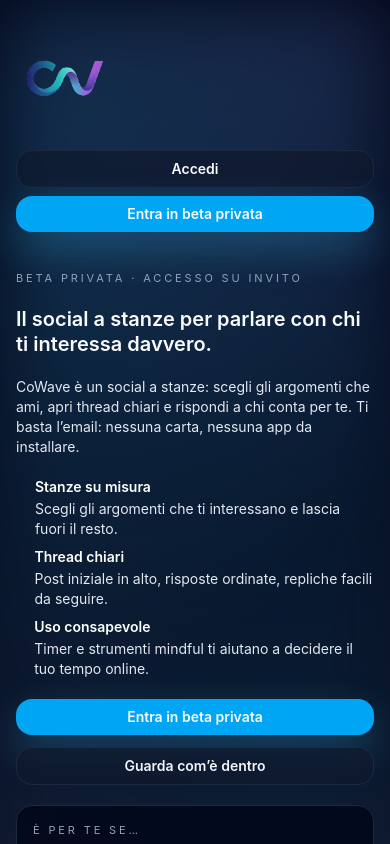
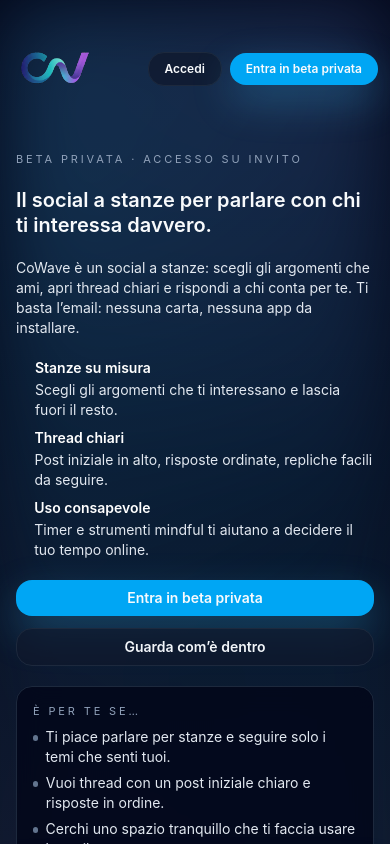
Before and after one commit to gittertothemoon/cowave, a React (Vite) app: page / in a window 390 px wide. Shown: the top 844 px of the page. Built offline with nearby package versions, Linux system fonts and the light colour scheme.

Commit message:
responsivness pt2

```diff
--- a/src/pages/LandingPage.jsx
+++ b/src/pages/LandingPage.jsx
@@ -241,15 +241,15 @@ export default function LandingPage() {
       />
 
       <div className="relative z-10">
-        <header className="max-w-6xl mx-auto px-4 sm:px-6 py-6 flex flex-wrap sm:flex-nowrap items-center justify-between gap-4">
+        <header className="max-w-6xl mx-auto px-3 sm:px-6 py-5 flex items-center justify-between gap-3 sm:gap-4">
           <Link to="/" className="flex items-center gap-3 text-slate-200" aria-label="CoWave">
-            <CoWaveLogo size={96} variant="full" className="origin-left scale-90 sm:scale-100" />
+            <CoWaveLogo size={84} variant="full" className="origin-left scale-90 sm:scale-100" />
           </Link>
-          <div className="flex items-center gap-2 text-sm w-full sm:w-auto justify-end flex-wrap">
-            <Link to="/auth/login" className={`${buttonSecondaryClass} w-full sm:w-auto`}>
+          <div className="flex items-center gap-2 text-[13px] sm:text-sm flex-nowrap">
+            <Link to="/auth/login" className={`${buttonSecondaryClass} px-3 py-2 text-xs sm:text-sm sm:px-4`}>
               Accedi
             </Link>
-            <Link to="/auth/register" className={`${buttonPrimaryClass} w-full sm:w-auto`}>
+            <Link to="/auth/register" className={`${buttonPrimaryClass} px-3 py-2 text-xs sm:text-sm sm:px-4`}>
               Entra in beta privata
             </Link>
           </div>
```
